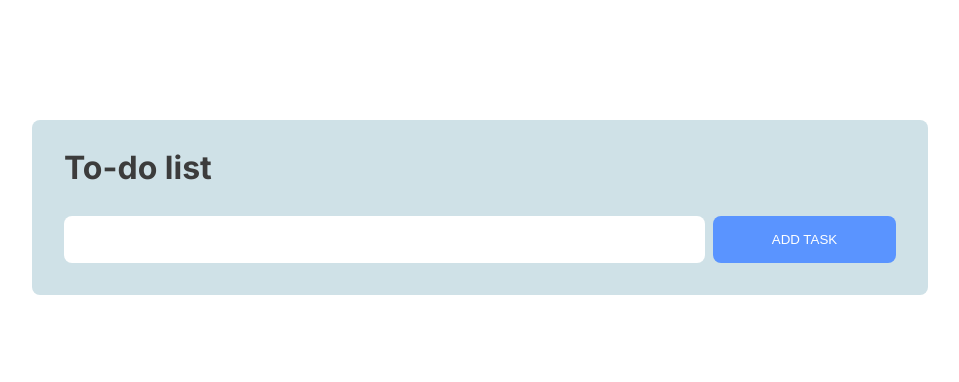
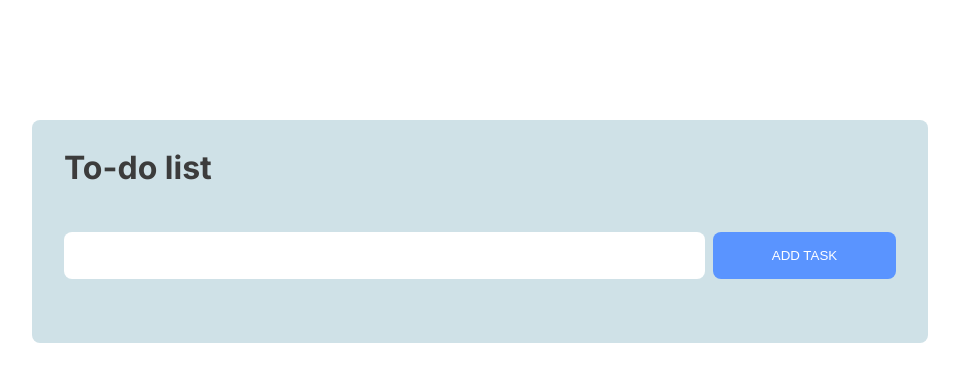
Before and after one commit to CatherineP37/To-do-list-app, a Django app: page / in a window 1280 px wide. Shown: the top 382 px of the page, without its empty margins (160-1119 px from the left). Run offline with Django 5.2, Linux system fonts and the light colour scheme; data that the repository does not hold is empty.

Commit message:
Edit list of tasks

```diff
--- a/task_list/static/style.css
+++ b/task_list/static/style.css
@@ -20,7 +20,7 @@ main {
     border-radius: 8px;
     display: flex;
     flex-direction: column;
-    gap: 16px;
+    gap: 32px;
 }
 
 h1 {
@@ -30,6 +30,16 @@ h1 {
 
 h1, p {
     color: #3C3C3C;
+}
+
+/* Tasks container */
+
+.tasks {
+    margin: 0;
+    padding: 0;
+    display: flex;
+    flex-direction: column;
+    gap: 16px;
 }
 
 
--- a/task_list/tasks/templates/home.html
+++ b/task_list/tasks/templates/home.html
@@ -6,7 +6,8 @@
         {{ form.title }}
         <button type="submit" class="form-button">ADD TASK</button>
     </form>
-    {% for task in tasks %}
+    <div class="tasks">
+        {% for task in tasks %}
         <div class="task">
             <div class="image-and-title">
                 {% if task.done %}
@@ -22,4 +23,7 @@
             </div>
         </div>
     {% endfor %}
+
+    </div>
+
 {% endblock %}
```
